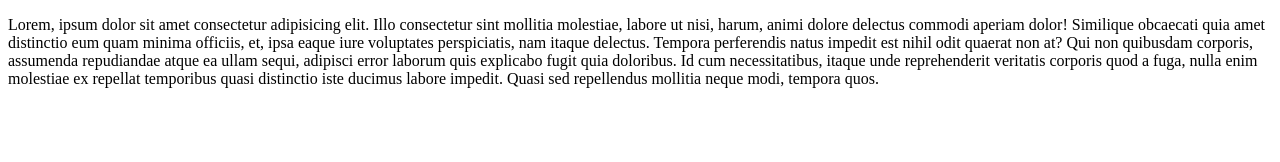
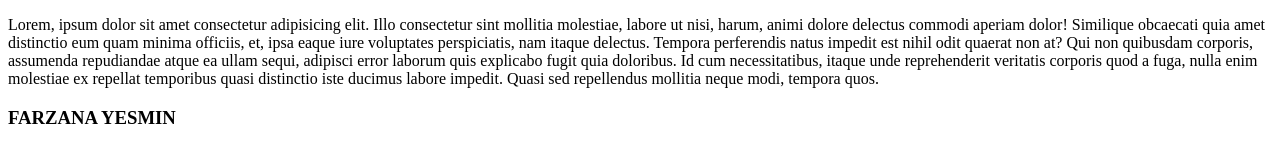
Before and after one commit to Farzanayesmin21/Mabia-Yesmin, a plain HTML site: page index.html in a window 1280 px wide. Drawn offline with Linux system fonts and the light colour scheme.

Commit message:
Heading tag

```diff
--- a/index.html
+++ b/index.html
@@ -7,6 +7,6 @@
 </head>
 <body>
     <p>Lorem, ipsum dolor sit amet consectetur adipisicing elit. Illo consectetur sint mollitia molestiae, labore ut nisi, harum, animi dolore delectus commodi aperiam dolor! Similique obcaecati quia amet distinctio eum quam minima officiis, et, ipsa eaque iure voluptates perspiciatis, nam itaque delectus. Tempora perferendis natus impedit est nihil odit quaerat non at? Qui non quibusdam corporis, assumenda repudiandae atque ea ullam sequi, adipisci error laborum quis explicabo fugit quia doloribus. Id cum necessitatibus, itaque unde reprehenderit veritatis corporis quod a fuga, nulla enim molestiae ex repellat temporibus quasi distinctio iste ducimus labore impedit. Quasi sed repellendus mollitia neque modi, tempora quos.</p>
-
+    <h3>FARZANA YESMIN</h3>
 </body>
 </html>
```
